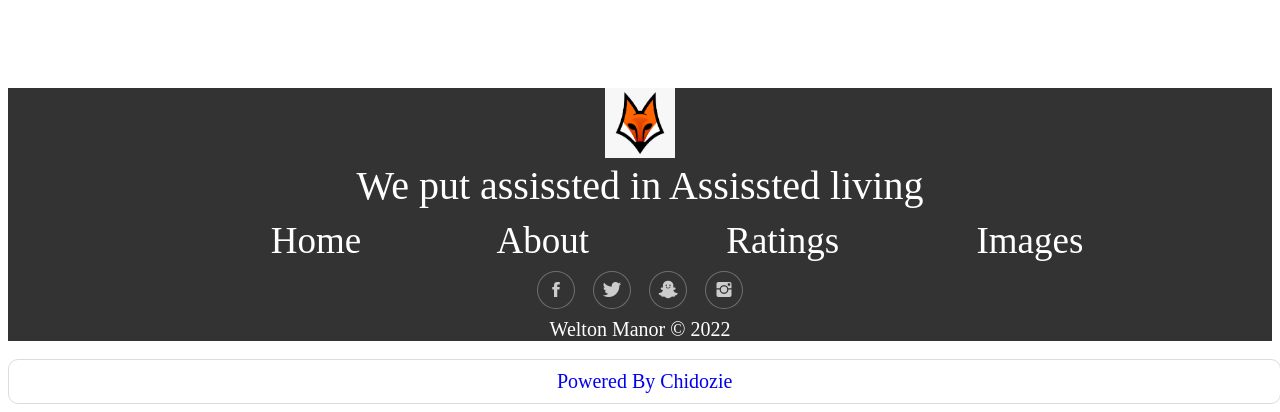
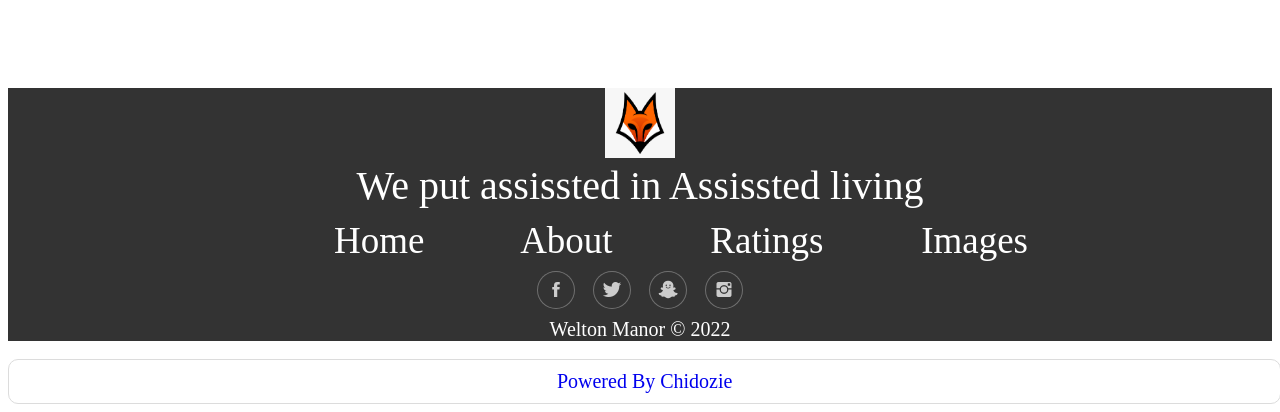
Before and after one commit to codingwithcn/WeltonManor, a Flask app: page / in a window 1280 px wide; the page is wider, and only the part inside the window is pictured. Shown: the part 1043-1455 px from the top of that part. Run offline with Flask 2, Linux system fonts and the light colour scheme; some libraries are stand-ins or nearby versions.

Commit message:
removed un-needed file and fixed some styling issues

```diff
--- a/static/css/custom.css
+++ b/static/css/custom.css
@@ -68,11 +68,13 @@ links a, .footer-links a {
 }
 
 .footer-links {
-  margin-left: 20%;
+  width: 70%;
+  margin-left: 25%;
 }
 
 .footer-links a {
   color: #fff;
+  margin-right: none;
 }
 
 links a.active {
--- a/templates/home.html
+++ b/templates/home.html
@@ -91,5 +91,4 @@
     </a>
   </div>
 </body>
-  <script src='static/js/home.js'></script>
 </html>
```
Also changed, not shown: static/js/home.js (deleted).
